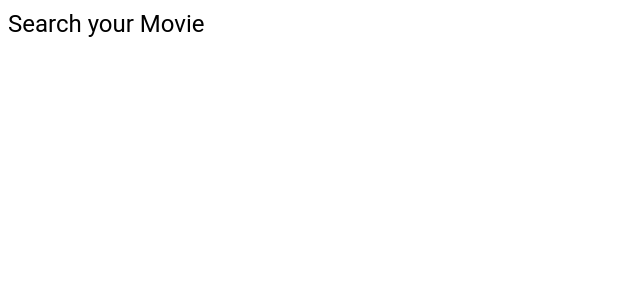
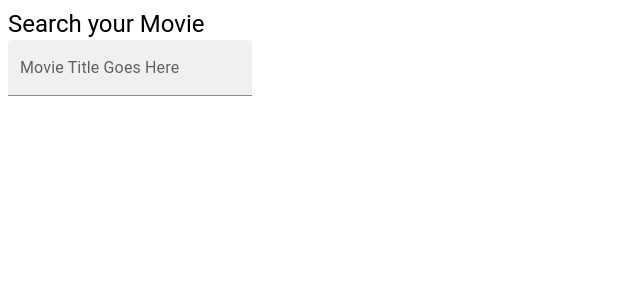
Before and after one commit to matekaszas13/find-movies, a React (Create React App) app in the folder frontend/: page / in a window 1280 px wide. Shown: the top 300 px of the page, without its empty margins (0-640 px from the left). Built offline with nearby package versions, Linux system fonts and the light colour scheme.

Commit message:
Feat: Add search input field

```diff
--- a/frontend/src/components/landing/Landing.jsx
+++ b/frontend/src/components/landing/Landing.jsx
@@ -1,10 +1,12 @@
-import { Typography } from '@mui/material'
-import React from 'react'
+import { TextField, Typography } from '@mui/material'
+import React, { useState } from 'react'
 
 const Landing = () => {
+
   return (
     <div className="">
       <Typography variant="h5">Search your Movie</Typography>
+      <TextField id="movie-title-input" label="Movie Title Goes Here" variant="filled" />
 
     </div>
   )
```
